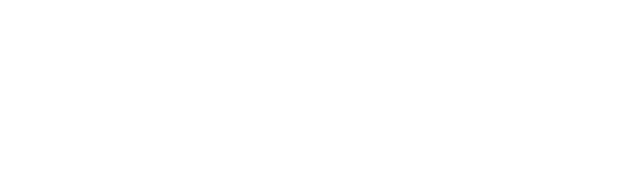
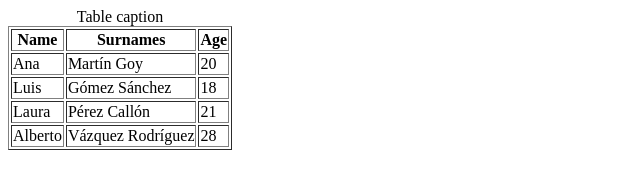
Before and after one commit to A24RubenLP/github-html, a plain HTML site: page index.html in a window 1280 px wide. Shown: the whole page, without its empty margins (0-640 px from the left). Drawn offline with Linux system fonts and the light colour scheme.

Commit message:
Students table created

```diff
--- a/index.html
+++ b/index.html
@@ -6,6 +6,33 @@
     <title>Github</title>
 </head>
 <body>
-
+    <table border="1">
+        <caption>Table caption</caption>
+        <tr>
+            <th>Name</th>
+            <th>Surnames</th>
+            <th>Age</th>
+        </tr>
+        <tr>
+            <td>Ana</td>
+            <td>Martín Goy</td>
+            <td>20</td>
+        </tr>
+        <tr>
+            <td>Luis</td>
+            <td>Gómez Sánchez</td>
+            <td>18</td>
+        </tr>
+        <tr>
+        <td>Laura</td>
+        <td>Pérez Callón</td>
+        <td>21</td>
+        </tr>
+        <tr>
+            <td>Alberto</td>
+            <td>Vázquez Rodríguez</td>
+            <td>28</td>
+        </tr>
+    </table>
 </body>
 </html>
```
